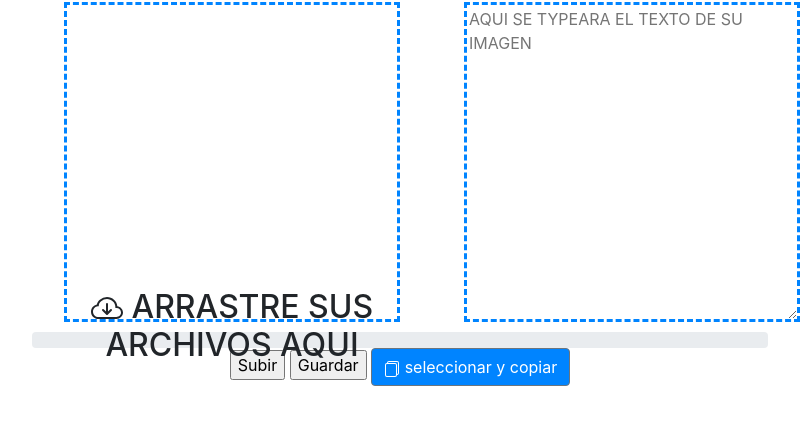
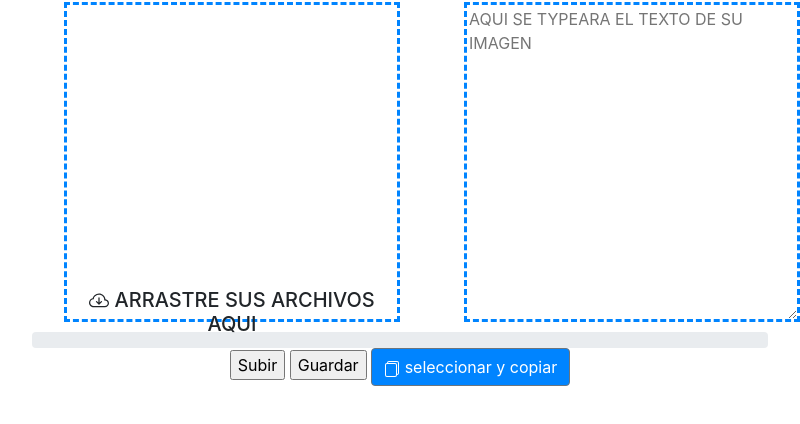
Before and after one commit to FacuCristobal/OCRdesktop, an Electron app: page src/index.html in a window 800 px wide. Shown: the part 374-798 px from the top of the page. Drawn offline with Linux system fonts and the light colour scheme; no server answers.

Commit message:
Update index.html

```diff
--- a/src/index.html
+++ b/src/index.html
@@ -21,10 +21,10 @@
       <div class="divImg">
         <div id="suki" class="custom-file rikidrop">
           <input class="custom-file-input" type="file" id="inImage">
-           <h2><svg width="1em" height="1em" viewBox="0 0 16 16" class="bi bi-cloud-arrow-down" fill="currentColor" xmlns="http://www.w3.org/2000/svg">
+           <h5><svg width="1em" height="1em" viewBox="0 0 16 16" class="bi bi-cloud-arrow-down" fill="currentColor" xmlns="http://www.w3.org/2000/svg">
             <path fill-rule="evenodd" d="M4.406 3.342A5.53 5.53 0 0 1 8 2c2.69 0 4.923 2 5.166 4.579C14.758 6.804 16 8.137 16 9.773 16 11.569 14.502 13 12.687 13H3.781C1.708 13 0 11.366 0 9.318c0-1.763 1.266-3.223 2.942-3.593.143-.863.698-1.723 1.464-2.383zm.653.757c-.757.653-1.153 1.44-1.153 2.056v.448l-.445.049C2.064 6.805 1 7.952 1 9.318 1 10.785 2.23 12 3.781 12h8.906C13.98 12 15 10.988 15 9.773c0-1.216-1.02-2.228-2.313-2.228h-.5v-.5C12.188 4.825 10.328 3 8 3a4.53 4.53 0 0 0-2.941 1.1z"/>
             <path fill-rule="evenodd" d="M7.646 10.854a.5.5 0 0 0 .708 0l2-2a.5.5 0 0 0-.708-.708L8.5 9.293V5.5a.5.5 0 0 0-1 0v3.793L6.354 8.146a.5.5 0 1 0-.708.708l2 2z"/>
-          </svg> ARRASTRE SUS ARCHIVOS AQUI</h2> </input>
+          </svg> ARRASTRE SUS ARCHIVOS AQUI</h5>
 
         </div>
         <div class="botonesGirar" id="botong">
```
